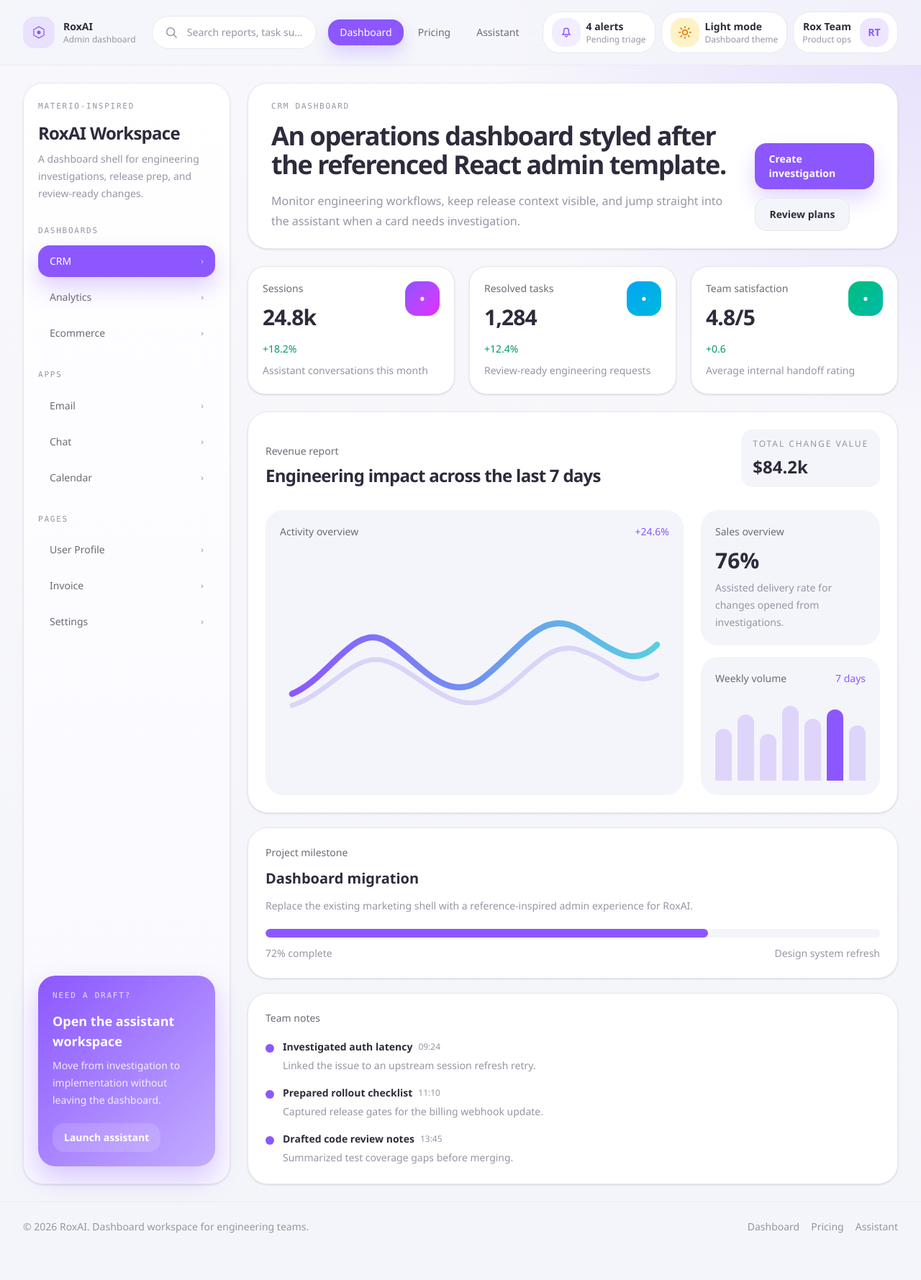
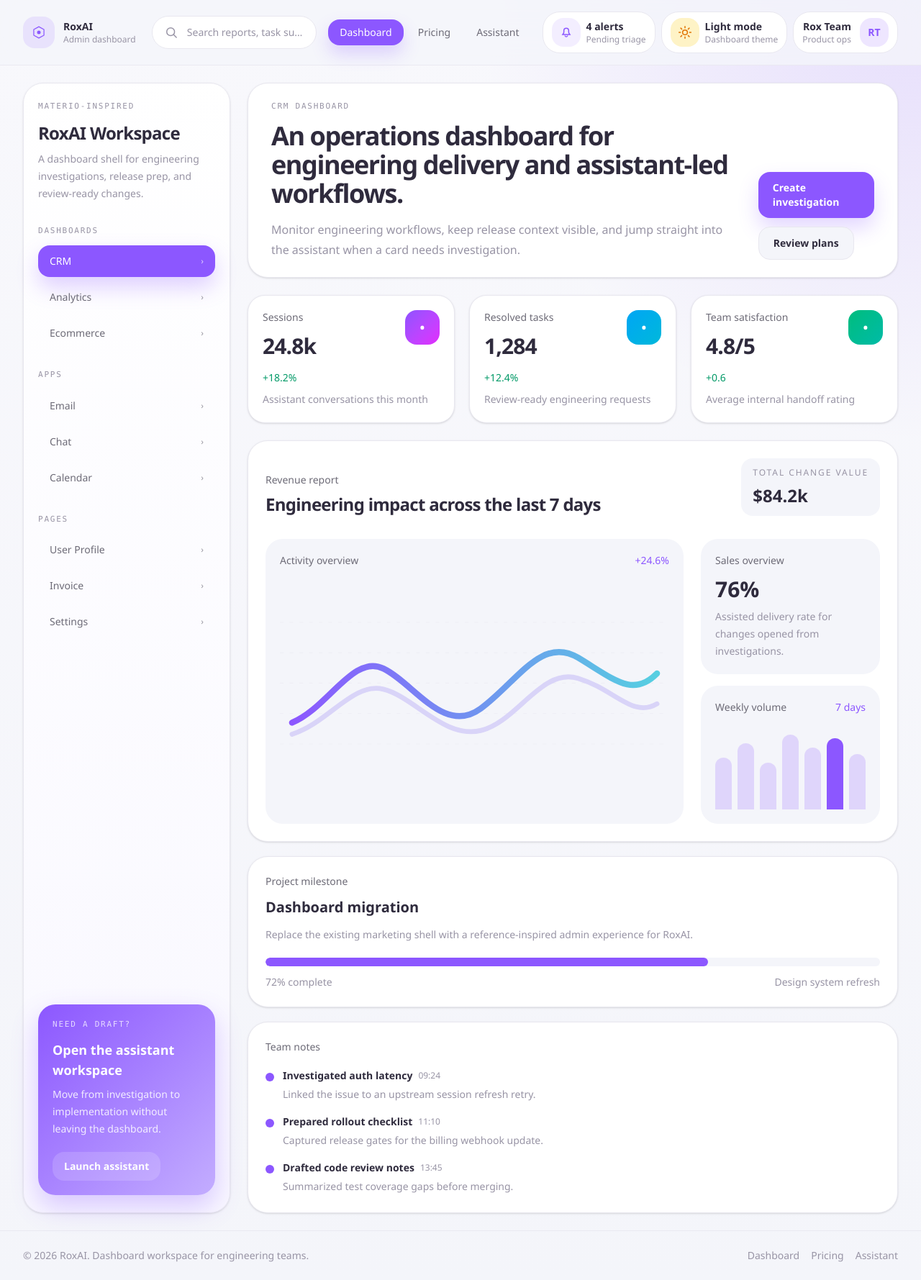
Before and after one commit to ashikislam8949-max/roxai-assistant-agent, a Next.js app: page / in a window 1280 px wide. Shown: the whole page at 72% size. Before the commit the page ends 1739 px from the top, so only its background shows below. Built offline with nearby package versions, Linux system fonts and the light colour scheme.

Commit message:
fix: polish dashboard copy and tokens
Co-authored-by: ashikislam8949-max <287797185+ashikislam8949-max@users.noreply.github.com>

```diff
--- a/app/globals.css
+++ b/app/globals.css
@@ -56,7 +56,7 @@
   --color-destructive: var(--destructive);
   --color-destructive-foreground: var(--destructive-foreground);
 
-  --radius-sm: calc(var(--radius) - 4px);
+  --radius-sm: 0.5rem;
   --radius-md: var(--radius);
   --radius-lg: calc(var(--radius) + 8px);
 
--- a/app/page.tsx
+++ b/app/page.tsx
@@ -128,7 +128,7 @@ export default function Home() {
             <div className="max-w-3xl">
               <p className="label-mono text-primary">CRM dashboard</p>
               <h2 className="mt-3 text-3xl font-semibold tracking-[-0.04em] text-foreground sm:text-4xl">
-                An operations dashboard styled after the referenced React admin template.
+                An operations dashboard for engineering delivery and assistant-led workflows.
               </h2>
               <p className="mt-4 max-w-2xl text-base leading-7 text-muted-foreground">
                 Monitor engineering workflows, keep release context visible, and jump
```
